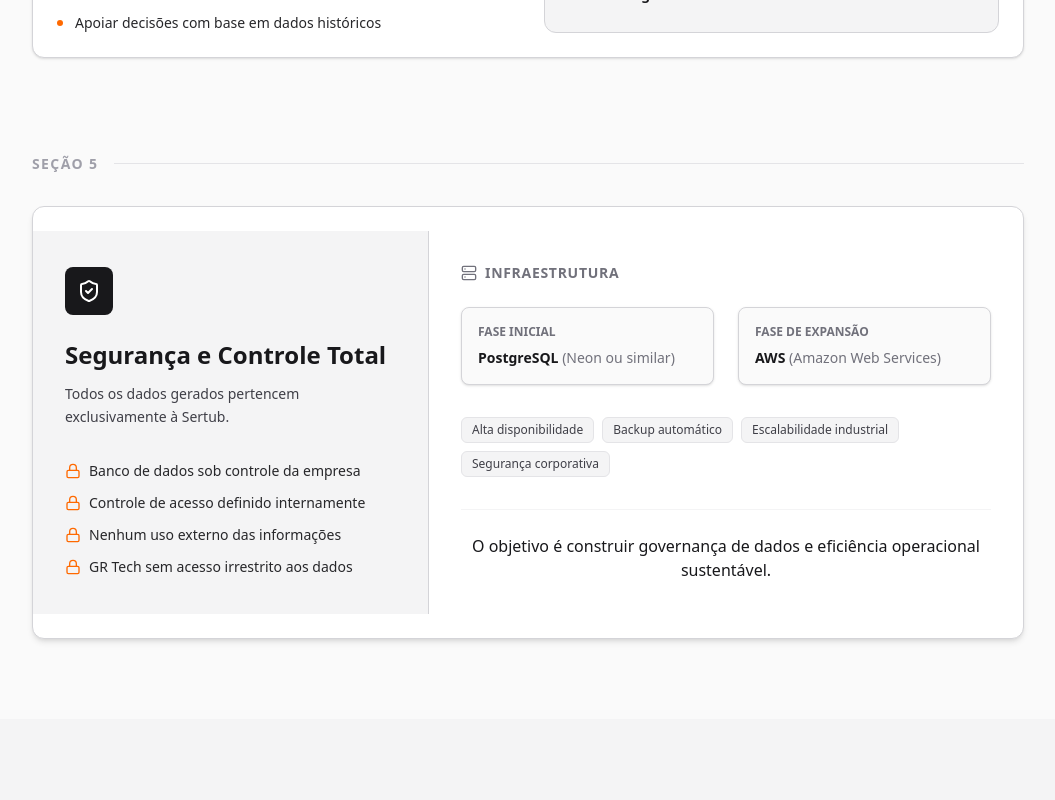
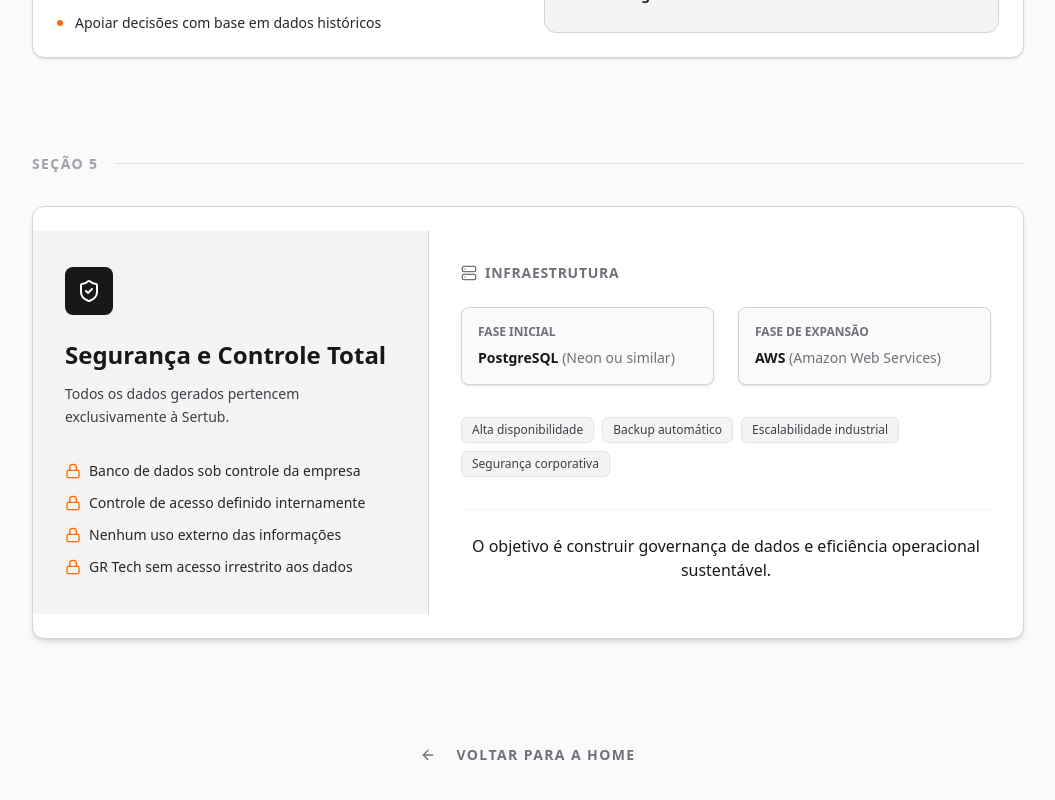
Before and after one commit to rennerculturabuilder-netizen/sistemas-sertub, a Next.js app: page /grtech-sertub in a window 1280 px wide. Shown: the part 2959-3759 px from the top of the page, without its empty margins (112-1167 px from the left). Before the commit the page ends 3678 px from the top, so only its background shows below. Built offline with nearby package versions, Linux system fonts and the light colour scheme.

Commit message:
Add back to home button at the bottom of the grtech page

```diff
--- a/src/app/grtech-sertub/page.tsx
+++ b/src/app/grtech-sertub/page.tsx
@@ -17,7 +17,8 @@ import {
     Layers,
     TrendingUp,
     Factory,
-    Lock
+    Lock,
+    ArrowLeft
 } from "lucide-react";
 import Link from "next/link";
 import Image from "next/image";
@@ -362,6 +363,20 @@ export default function ProjetoSertub() {
                     </Card>
                 </section>
 
+                <div className="flex justify-center pb-10">
+                    <Button
+                        asChild
+                        variant="ghost"
+                        size="lg"
+                        className="group text-zinc-500 hover:text-orange-500 hover:bg-orange-50 font-bold tracking-widest uppercase transition-all"
+                    >
+                        <Link href="/">
+                            <ArrowLeft className="w-5 h-5 mr-3 group-hover:-translate-x-1 transition-transform" />
+                            Voltar para a Home
+                        </Link>
+                    </Button>
+                </div>
+
             </div>
         </main>
     );
```
